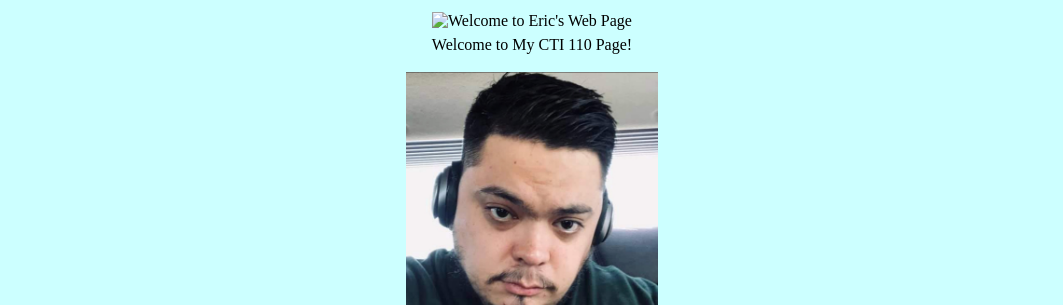
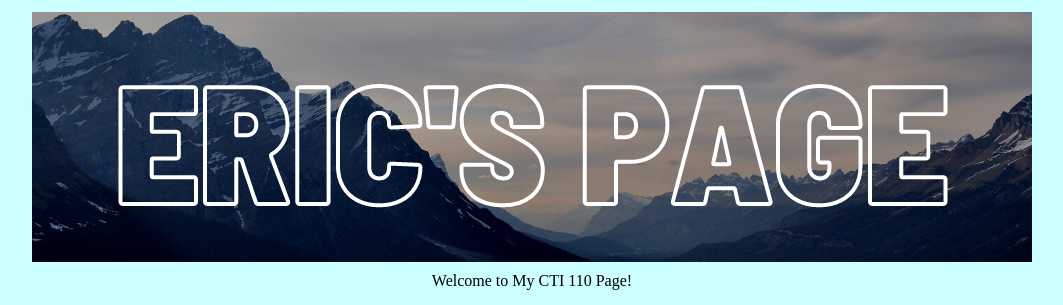
Before and after one commit to emalvarado294/emalvarado294.github.io, a plain HTML site: page index.html in a window 1280 px wide. Shown: the top 305 px of the page, without its empty margins (108-1171 px from the left). Drawn offline with Linux system fonts and the light colour scheme.

Commit message:
Update index.html

```diff
--- a/index.html
+++ b/index.html
@@ -4,7 +4,7 @@
 <table style="text-align: left; width: 100%;" border="0" cellpadding="2" cellspacing="2">
   <tbody>
     <tr align="center">
-      <td style="vertical-align: top;"><img style="width: 1000px; height: 250px;" alt="Welcome to Eric's Web Page" title="Welcome to Eric's Web Page" src="media/header.png"><br>
+      <td style="vertical-align: top;"><img style="width: 1000px; height: 250px;" alt="Welcome to Eric's Web Page" title="Welcome to Eric's Web Page" src="header.png"><br>
       </td>
     </tr>
     <tr align="center">
```
